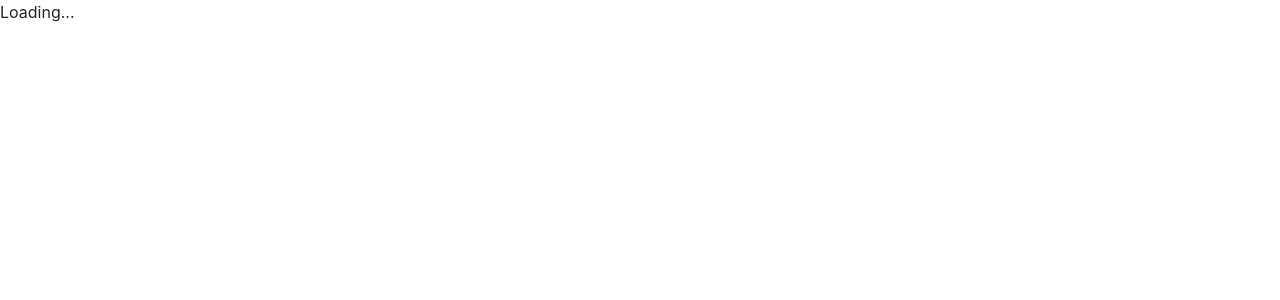
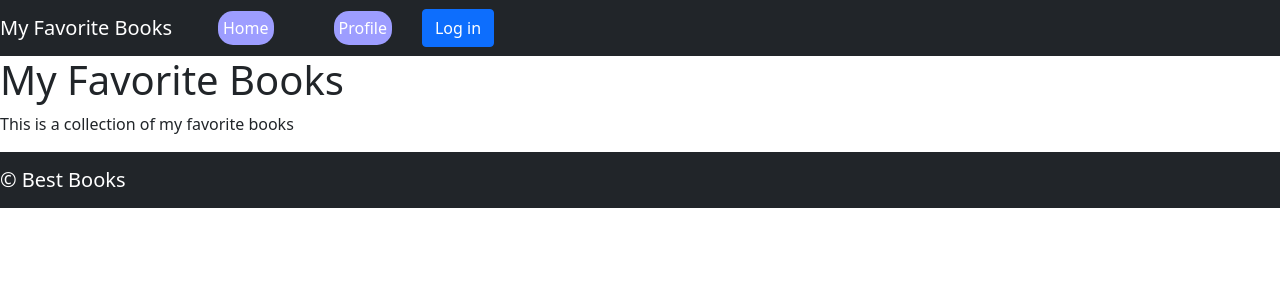
Before and after one commit to AlaaN-Smadi/React_App_Account, a React (Create React App) app: page / in a window 1280 px wide. Shown: the top 300 px of the page. Built offline with nearby package versions, Linux system fonts and the light colour scheme.

Commit message:
solve lab 11

```diff
--- a/package.json
+++ b/package.json
@@ -3,13 +3,13 @@
   "version": "0.1.0",
   "private": true,
   "dependencies": {
-    "@auth0/auth0-react": "1.3.0",
+    "@auth0/auth0-react": "^1.3.0",
     "@testing-library/jest-dom": "5.11.9",
     "@testing-library/react": "11.2.5",
     "@testing-library/user-event": "12.8.0",
-    "bootstrap": "4.6.0",
+    "bootstrap": "^5.0.2",
     "react": "^17.0.1",
-    "react-bootstrap": "1.5.1",
+    "react-bootstrap": "^1.5.1",
     "react-cookie": "4.0.3",
     "react-cookies": "0.1.1",
     "react-dom": "^17.0.1",
--- a/src/App.js
+++ b/src/App.js
@@ -1,12 +1,15 @@
 import React from 'react';
 import Header from './Header';
 import IsLoadingAndError from './IsLoadingAndError';
+
+import Profile from './component/profille';
 import Footer from './Footer';
 import {
   BrowserRouter as Router,
   Switch,
   Route
 } from "react-router-dom";
+import MyFavoriteBooks from './BestBooks';
 
 class App extends React.Component {
 
@@ -14,17 +17,21 @@ class App extends React.Component {
     console.log('app', this.props);
     return(
       <>
+      {/* <LoginButton /> */}
         <Router>
-          <IsLoadingAndError>
+          {/* <IsLoadingAndError> */}
             <Header />
             <Switch>
               <Route exact path="/">
-                {/* TODO: if the user is logged in, render the `BestBooks` component, if they are not, render the `Login` component */}
+                <MyFavoriteBooks/>
               </Route>
-              {/* TODO: add a route with a path of '/profile' that renders a `Profile` component */}
+
+              <Route exact path="/profile">
+                <Profile />
+              </Route>
             </Switch>
             <Footer />
-          </IsLoadingAndError>
+          {/* </IsLoadingAndError> */}
         </Router>
       </>
     );
--- a/src/Header.css
+++ b/src/Header.css
@@ -1,7 +1,14 @@
 a{
   color:#fff;
+  margin-left:30px;
+  margin-right: 30px;
+  background-color: #9d9dff;
+  padding: 5px;
+  border-radius: 15px;
+  text-decoration: none;
 }
 
 a:hover{
-  color:darkgrey;
+  color:rgb(0, 0, 0);
+  background-color:rgb(24, 119, 182);
 }
--- a/src/Header.js
+++ b/src/Header.js
@@ -3,15 +3,18 @@ import 'bootstrap/dist/css/bootstrap.min.css';
 import Navbar from 'react-bootstrap/Navbar';
 import { Link } from "react-router-dom";
 import './Header.css';
+import LoginButton from './component/loginButton';
+import LogoutButton from './component/logoutButton';
 
 class Header extends React.Component {
   render() {
-    return(
+    return (
       <Navbar collapseOnSelect expand="lg" bg="dark" variant="dark">
         <Navbar.Brand>My Favorite Books</Navbar.Brand>
-        <Link to="/">Home</Link>
-        <Link to="/profile">Profile</Link>
-        {/* TODO: if the user is logged in, render the `LogoutButton` - if the user is logged out, render the `LoginButton` */}
+        <Link  to="/"> Home </Link>
+        <Link  to="/profile"> Profile </Link>
+        <LoginButton />
+        <LogoutButton />
       </Navbar>
     );
   }
--- /dev/null
+++ b/src/component/loginButton.js
@@ -0,0 +1,16 @@
+import React from 'react';
+import { useAuth0 } from '@auth0/auth0-react';
+import { Button } from 'react-bootstrap';
+
+function LoginButton() {
+  const {
+    isAuthenticated,
+    loginWithRedirect,
+  } = useAuth0();
+
+  return !isAuthenticated && (
+    <Button onClick={loginWithRedirect}>Log in</Button>
+  );
+}
+
+export default LoginButton;
--- /dev/null
+++ b/src/component/logoutButton.js
@@ -0,0 +1,18 @@
+import React from 'react';
+import { useAuth0 } from '@auth0/auth0-react';
+import { Button } from 'react-bootstrap';
+
+function LogoutButton() {
+  const {
+    isAuthenticated,
+    logout,
+  } = useAuth0();
+
+  return isAuthenticated && (
+    <Button onClick={() => {
+      logout({ returnTo: window.location.origin });
+    }}>Log out</Button>
+  );
+}
+
+export default LogoutButton;
--- /dev/null
+++ b/src/component/profille.js
@@ -0,0 +1,41 @@
+import React from 'react';
+import { useAuth0 } from '@auth0/auth0-react';
+import 'bootstrap/dist/css/bootstrap.min.css';
+import { Button, Card,CardGroup } from 'react-bootstrap';
+
+function Profile() {
+    const { user, isAuthenticated } = useAuth0();
+
+    //   const {
+    //     isAuthenticated,
+
+
+    return isAuthenticated && (
+
+        <div >
+
+            <CardGroup style={{width:"25%",marginRight:'auto',marginLeft:'auto'}}>
+                <Card>
+                    <Card.Img variant="top" src={`${user.picture}`} />
+                    <Card.Body>
+                        <Card.Title> Hello {user.name} </Card.Title>
+                        <Card.Text>
+                            {user.nickname}
+                        </Card.Text>
+                    </Card.Body>
+                    <Card.Footer>
+                        <small className="text-muted"> {user.email} </small>
+                    </Card.Footer>
+                </Card>
+            </CardGroup>
+
+
+
+
+            {/* {console.log(user)} */}
+
+        </div>);
+
+}
+
+export default Profile;
--- a/src/index.js
+++ b/src/index.js
@@ -1,11 +1,15 @@
-import React from 'react';
-import ReactDOM from 'react-dom';
-import App from './App';
+import React from "react";
+import ReactDOM from "react-dom";
+import App from "./App";
+import { Auth0Provider } from "@auth0/auth0-react";
 
-// TODO: wrap everything in Auth0
 ReactDOM.render(
-  <React.StrictMode>
+  <Auth0Provider
+    domain="dev-q1hp86ry.us.auth0.com"
+    clientId="5uGigAV0I5cpNUTmYRBVH6guvjjRtbjB"
+    redirectUri={window.location.origin}
+  >
     <App />
-  </React.StrictMode>,
-  document.getElementById('root')
+  </Auth0Provider>,
+  document.getElementById("root")
 );
```
Also changed, not shown: 1 other file (tests, documents, lock files or other folders).
